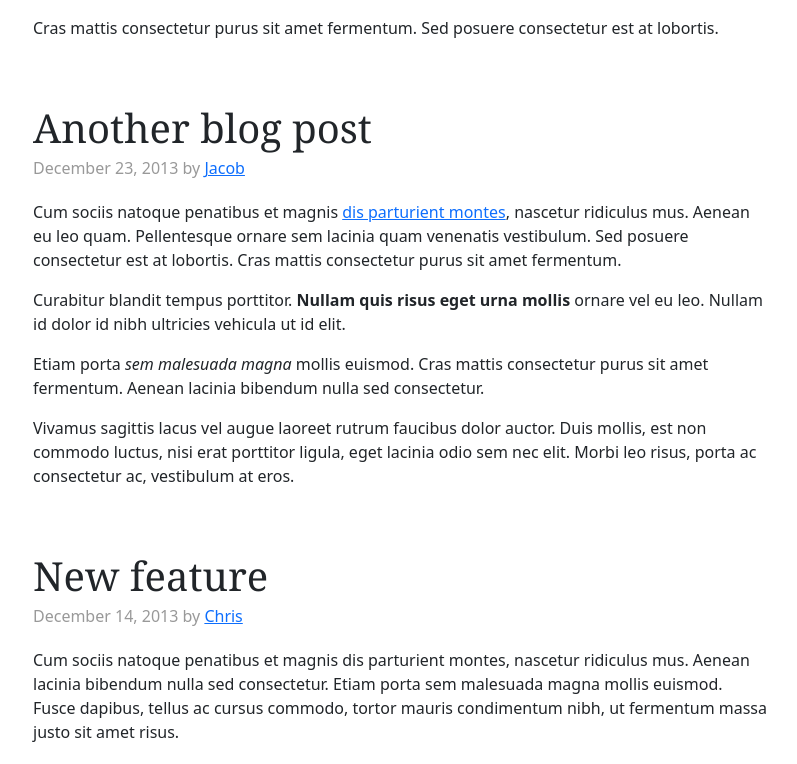
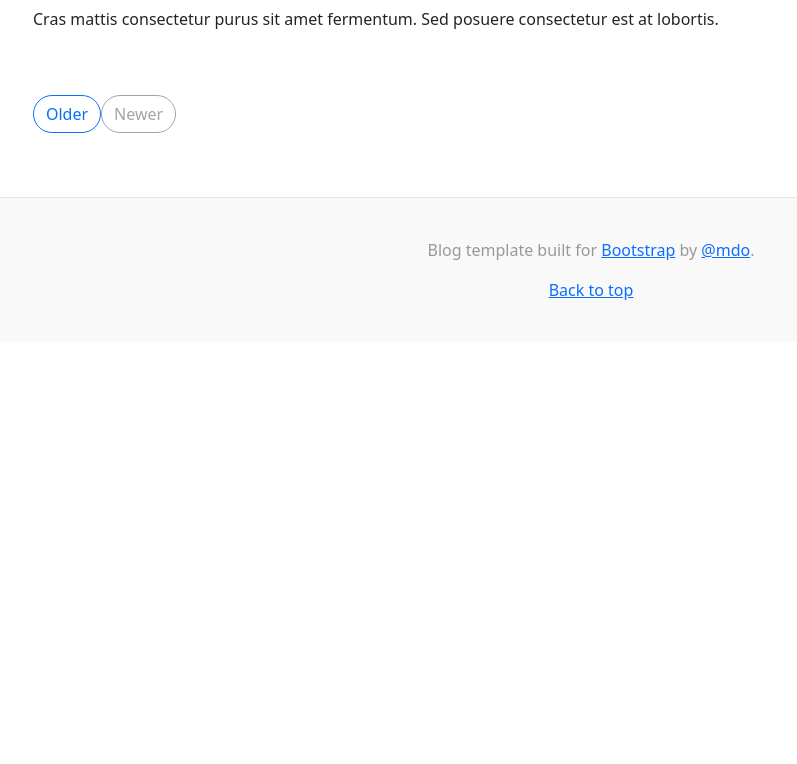
Before and after one commit to sagadavid/angular_blogapp_frontend, an Angular app: page /home in a window 1280 px wide. Shown: the part 2016-2780 px from the top of the page, without its empty margins (49-846 px from the left). After the commit the page ends 2358 px from the top, so only its background shows below. Built offline with nearby package versions, Linux system fonts and the light colour scheme.

Commit message:
post comp created and embeded in homehtml

```diff
--- a/src/app/app.module.ts
+++ b/src/app/app.module.ts
@@ -8,9 +8,10 @@ import { LoginComponent } from './components/login/login.component';
 import { ReactiveFormsModule, FormsModule } from '@angular/forms'; //keep track of changes
 import { HttpClientModule } from '@angular/common/http';
 import { HomeComponent } from './components/home/home.component';
+import { PostComponent } from './components/post/post.component';
 
 @NgModule({
-  declarations: [AppComponent, LoginComponent, HomeComponent],
+  declarations: [AppComponent, LoginComponent, HomeComponent, PostComponent],
   imports: [
     BrowserModule,
     AppRoutingModule,
--- a/src/app/components/home/home.component.html
+++ b/src/app/components/home/home.component.html
@@ -1,4 +1,3 @@
-<p>home works!</p>
 <div class="container">
   <header class="blog-header py-3">
     <div class="row flex-nowrap justify-content-between align-items-center">
@@ -32,16 +31,16 @@
         <button
           *ngIf="!this.authService.isAuthenticated()"
           (click)="this.router.navigate([''])"
-          class="btn btn-sm btn-outlinesecondary"
+          class="btn btn-sm btn-outline-secondary"
         >
-          Log meg in
+          Login
         </button>
         <button
           *ngIf="this.authService.isAuthenticated()"
           (click)="logout()"
-          class="btn btn-sm btn-outlinesecondary"
+          class="btn btn-sm btn-outline-secondary"
         >
-          Log meg ut
+          Logout
         </button>
       </div>
     </div>
@@ -153,149 +152,8 @@
       <h3 class="pb-4 mb-4 font-italic border-bottom">From the Firehose</h3>
 
       <div class="blog-post">
-        <h2 class="blog-post-title">Sample blog post</h2>
-        <p class="blog-post-meta">January 1, 2014 by <a href="#">Mark</a></p>
-
-        <p>
-          This blog post shows a few different types of content that’s supported
-          and styled with Bootstrap. Basic typography, images, and code are all
-          supported.
-        </p>
-        <hr />
-        <p>
-          Cum sociis natoque penatibus et magnis
-          <a href="#">dis parturient montes</a>, nascetur ridiculus mus. Aenean
-          eu leo quam. Pellentesque ornare sem lacinia quam venenatis
-          vestibulum. Sed posuere consectetur est at lobortis. Cras mattis
-          consectetur purus sit amet fermentum.
-        </p>
-        <blockquote>
-          <p>
-            Curabitur blandit tempus porttitor.
-            <strong>Nullam quis risus eget urna mollis</strong> ornare vel eu
-            leo. Nullam id dolor id nibh ultricies vehicula ut id elit.
-          </p>
-        </blockquote>
-        <p>
-          Etiam porta <em>sem malesuada magna</em> mollis euismod. Cras mattis
-          consectetur purus sit amet fermentum. Aenean lacinia bibendum nulla
-          sed consectetur.
-        </p>
-        <h2>Heading</h2>
-        <p>
-          Vivamus sagittis lacus vel augue laoreet rutrum faucibus dolor auctor.
-          Duis mollis, est non commodo luctus, nisi erat porttitor ligula, eget
-          lacinia odio sem nec elit. Morbi leo risus, porta ac consectetur ac,
-          vestibulum at eros.
-        </p>
-        <h3>Sub-heading</h3>
-        <p>
-          Cum sociis natoque penatibus et magnis dis parturient montes, nascetur
-          ridiculus mus.
-        </p>
-        <pre><code>Example code block</code></pre>
-        <p>
-          Aenean lacinia bibendum nulla sed consectetur. Etiam porta sem
-          malesuada magna mollis euismod. Fusce dapibus, tellus ac cursus
-          commodo, tortor mauris condimentum nibh, ut fermentum massa.
-        </p>
-        <h3>Sub-heading</h3>
-        <p>
-          Cum sociis natoque penatibus et magnis dis parturient montes, nascetur
-          ridiculus mus. Aenean lacinia bibendum nulla sed consectetur. Etiam
-          porta sem malesuada magna mollis euismod. Fusce dapibus, tellus ac
-          cursus commodo, tortor mauris condimentum nibh, ut fermentum massa
-          justo sit amet risus.
-        </p>
-        <ul>
-          <li>
-            Praesent commodo cursus magna, vel scelerisque nisl consectetur et.
-          </li>
-          <li>Donec id elit non mi porta gravida at eget metus.</li>
-          <li>Nulla vitae elit libero, a pharetra augue.</li>
-        </ul>
-        <p>
-          Donec ullamcorper nulla non metus auctor fringilla. Nulla vitae elit
-          libero, a pharetra augue.
-        </p>
-        <ol>
-          <li>Vestibulum id ligula porta felis euismod semper.</li>
-          <li>
-            Cum sociis natoque penatibus et magnis dis parturient montes,
-            nascetur ridiculus mus.
-          </li>
-          <li>
-            Maecenas sed diam eget risus varius blandit sit amet non magna.
-          </li>
-        </ol>
-        <p>
-          Cras mattis consectetur purus sit amet fermentum. Sed posuere
-          consectetur est at lobortis.
-        </p>
+        <app-post></app-post>
       </div>
-      <!-- /.blog-post -->
-
-      <div class="blog-post">
-        <h2 class="blog-post-title">Another blog post</h2>
-        <p class="blog-post-meta">December 23, 2013 by <a href="#">Jacob</a></p>
-
-        <p>
-          Cum sociis natoque penatibus et magnis
-          <a href="#">dis parturient montes</a>, nascetur ridiculus mus. Aenean
-          eu leo quam. Pellentesque ornare sem lacinia quam venenatis
-          vestibulum. Sed posuere consectetur est at lobortis. Cras mattis
-          consectetur purus sit amet fermentum.
-        </p>
-        <blockquote>
-          <p>
-            Curabitur blandit tempus porttitor.
-            <strong>Nullam quis risus eget urna mollis</strong> ornare vel eu
-            leo. Nullam id dolor id nibh ultricies vehicula ut id elit.
-          </p>
-        </blockquote>
-        <p>
-          Etiam porta <em>sem malesuada magna</em> mollis euismod. Cras mattis
-          consectetur purus sit amet fermentum. Aenean lacinia bibendum nulla
-          sed consectetur.
-        </p>
-        <p>
-          Vivamus sagittis lacus vel augue laoreet rutrum faucibus dolor auctor.
-          Duis mollis, est non commodo luctus, nisi erat porttitor ligula, eget
-          lacinia odio sem nec elit. Morbi leo risus, porta ac consectetur ac,
-          vestibulum at eros.
-        </p>
-      </div>
-      <!-- /.blog-post -->
-
-      <div class="blog-post">
-        <h2 class="blog-post-title">New feature</h2>
-        <p class="blog-post-meta">December 14, 2013 by <a href="#">Chris</a></p>
-
-        <p>
-          Cum sociis natoque penatibus et magnis dis parturient montes, nascetur
-          ridiculus mus. Aenean lacinia bibendum nulla sed consectetur. Etiam
-          porta sem malesuada magna mollis euismod. Fusce dapibus, tellus ac
-          cursus commodo, tortor mauris condimentum nibh, ut fermentum massa
-          justo sit amet risus.
-        </p>
-        <ul>
-          <li>
-            Praesent commodo cursus magna, vel scelerisque nisl consectetur et.
-          </li>
-          <li>Donec id elit non mi porta gravida at eget metus.</li>
-          <li>Nulla vitae elit libero, a pharetra augue.</li>
-        </ul>
-        <p>
-          Etiam porta <em>sem malesuada magna</em> mollis euismod. Cras mattis
-          consectetur purus sit amet fermentum. Aenean lacinia bibendum nulla
-          sed consectetur.
-        </p>
-        <p>
-          Donec ullamcorper nulla non metus auctor fringilla. Nulla vitae elit
-          libero, a pharetra augue.
-        </p>
-      </div>
-      <!-- /.blog-post -->
 
       <nav class="blog-pagination">
         <a class="btn btn-outline-primary" href="#">Older</a>
--- /dev/null
+++ b/src/app/components/post/post.component.html
@@ -0,0 +1,72 @@
+<p>post works!</p>
+<h2 class="blog-post-title">Sample blog post</h2>
+<p class="blog-post-meta">January 1, 2014 by <a href="#">Mark</a></p>
+
+<p>
+  This blog post shows a few different types of content that’s supported and
+  styled with Bootstrap. Basic typography, images, and code are all supported.
+</p>
+<hr />
+<p>
+  Cum sociis natoque penatibus et magnis <a href="#">dis parturient montes</a>,
+  nascetur ridiculus mus. Aenean eu leo quam. Pellentesque ornare sem lacinia
+  quam venenatis vestibulum. Sed posuere consectetur est at lobortis. Cras
+  mattis consectetur purus sit amet fermentum.
+</p>
+<blockquote>
+  <p>
+    Curabitur blandit tempus porttitor.
+    <strong>Nullam quis risus eget urna mollis</strong> ornare vel eu leo.
+    Nullam id dolor id nibh ultricies vehicula ut id elit.
+  </p>
+</blockquote>
+<p>
+  Etiam porta <em>sem malesuada magna</em> mollis euismod. Cras mattis
+  consectetur purus sit amet fermentum. Aenean lacinia bibendum nulla sed
+  consectetur.
+</p>
+<h2>Heading</h2>
+<p>
+  Vivamus sagittis lacus vel augue laoreet rutrum faucibus dolor auctor. Duis
+  mollis, est non commodo luctus, nisi erat porttitor ligula, eget lacinia odio
+  sem nec elit. Morbi leo risus, porta ac consectetur ac, vestibulum at eros.
+</p>
+<h3>Sub-heading</h3>
+<p>
+  Cum sociis natoque penatibus et magnis dis parturient montes, nascetur
+  ridiculus mus.
+</p>
+<pre><code>Example code block</code></pre>
+<p>
+  Aenean lacinia bibendum nulla sed consectetur. Etiam porta sem malesuada magna
+  mollis euismod. Fusce dapibus, tellus ac cursus commodo, tortor mauris
+  condimentum nibh, ut fermentum massa.
+</p>
+<h3>Sub-heading</h3>
+<p>
+  Cum sociis natoque penatibus et magnis dis parturient montes, nascetur
+  ridiculus mus. Aenean lacinia bibendum nulla sed consectetur. Etiam porta sem
+  malesuada magna mollis euismod. Fusce dapibus, tellus ac cursus commodo,
+  tortor mauris condimentum nibh, ut fermentum massa justo sit amet risus.
+</p>
+<ul>
+  <li>Praesent commodo cursus magna, vel scelerisque nisl consectetur et.</li>
+  <li>Donec id elit non mi porta gravida at eget metus.</li>
+  <li>Nulla vitae elit libero, a pharetra augue.</li>
+</ul>
+<p>
+  Donec ullamcorper nulla non metus auctor fringilla. Nulla vitae elit libero, a
+  pharetra augue.
+</p>
+<ol>
+  <li>Vestibulum id ligula porta felis euismod semper.</li>
+  <li>
+    Cum sociis natoque penatibus et magnis dis parturient montes, nascetur
+    ridiculus mus.
+  </li>
+  <li>Maecenas sed diam eget risus varius blandit sit amet non magna.</li>
+</ol>
+<p>
+  Cras mattis consectetur purus sit amet fermentum. Sed posuere consectetur est
+  at lobortis.
+</p>
```
Also changed, not shown: src/app/components/post/post.component.ts (added, +10 -0 lines), src/app/components/post/post.component.css (added), 1 other file (tests, documents, lock files or other folders).
